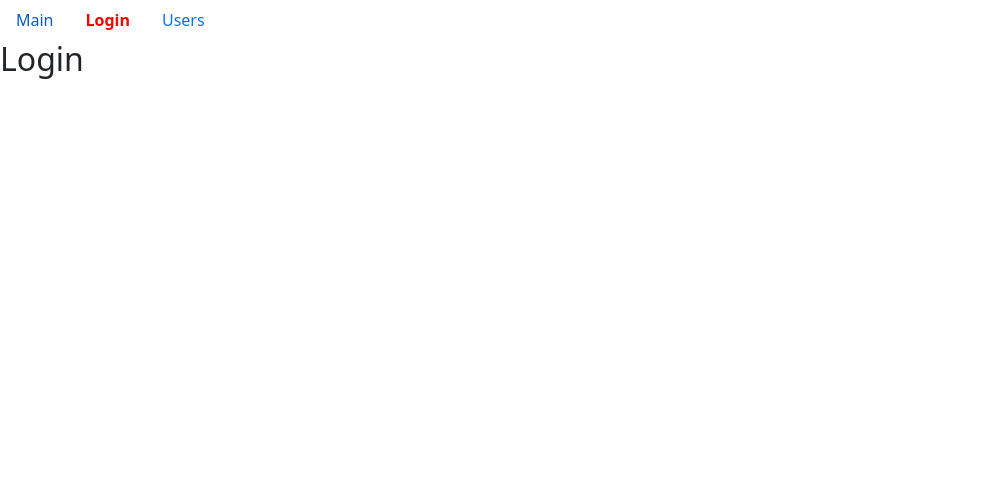
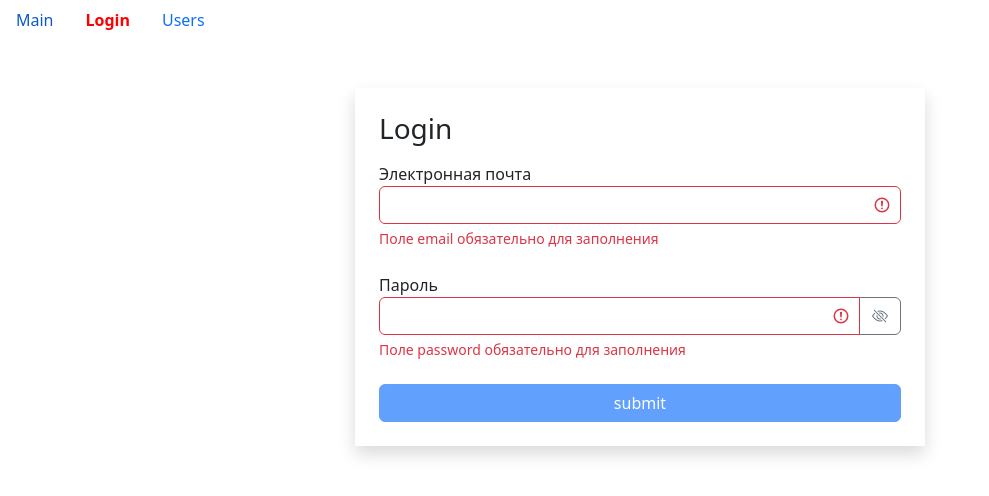
Before and after one commit to Victor-Shirshin/Fast-company, a React (Create React App) app: page /login in a window 1280 px wide. Shown: the top 496 px of the page, without its empty margins (0-989 px from the left). Built offline with nearby package versions, Linux system fonts and the light colour scheme.

Commit message:
refactor(Login.jsx): form added, added validation to the form

```diff
--- a/src/app/components/login.jsx
+++ b/src/app/components/login.jsx
@@ -1,7 +1,97 @@
-import React from "react";
+import React, { useState, useEffect } from "react";
+
+import TextField from "./textField";
+import { validator } from "../utils/validator.js";
 
 const Login = () => {
-  return <h2>Login</h2>;
+  const [data, setData] = useState({ email: "", password: "" });
+  const [errors, setErrors] = useState({});
+
+  const handleChange = ({ target }) => {
+    setData((prevState) => ({
+      ...prevState,
+      [target.name]: target.value
+    }));
+  };
+
+  const validatorConfig = {
+    email: {
+      isRequired: {
+        message: "Поле email обязательно для заполнения"
+      },
+      isEmail: {
+        message: "Email введён не корректно"
+      }
+    },
+    password: {
+      isRequired: {
+        message: "Поле password обязательно для заполнения"
+      },
+      isCapitalSymbol: {
+        message: "Пароль должнен содержать хотя бы одну заглавную букву"
+      },
+      isContainDigit: {
+        message: "Пароль должнен содержать хотя бы одно число"
+      },
+      min: {
+        message: "Пароль должнен состоять минимум из 8 символов",
+        value: 8
+      }
+    }
+  };
+
+  useEffect(() => {
+    validate();
+  }, [data]);
+
+  const validate = () => {
+    const errors = validator(data, validatorConfig);
+    setErrors(errors);
+    return Object.keys(errors).length === 0;
+  };
+
+  const isValid = Object.keys(errors).length === 0;
+
+  const handleSubmit = (e) => {
+    e.preventDefault();
+    const isValid = validate();
+    if (!isValid) return;
+    console.log("dataLogin.jsx", data);
+  };
+
+  return (
+    <div className="container mt-5">
+      <div className="row">
+        <div className="col-md-6 offset-md-3 p-4 shadow">
+          <h3 className="mb-3">Login</h3>
+          <form onSubmit={handleSubmit}>
+            <TextField
+              label="Электронная почта"
+              name="email"
+              value={data.email}
+              onChange={handleChange}
+              error={errors.email}
+            />
+            <TextField
+              label="Пароль"
+              type="password"
+              name="password"
+              value={data.password}
+              onChange={handleChange}
+              error={errors.password}
+            />
+            <button
+              className="btn btn-primary w-100 mx-auto"
+              type="submit"
+              disabled={!isValid}
+            >
+              submit
+            </button>
+          </form>
+        </div>
+      </div>
+    </div>
+  );
 };
 
 export default Login;
--- /dev/null
+++ b/src/app/components/textField.jsx
@@ -0,0 +1,53 @@
+import React, { useState } from "react";
+import PropTypes from "prop-types";
+
+const TextField = ({ label, type, name, value, onChange, error }) => {
+  const [showPassword, setShowPassword] = useState(false);
+
+  const getInputClasses = () => {
+    return "form-control" + (error ? " is-invalid" : "");
+  };
+
+  const toogleShowPassword = () => {
+    setShowPassword((prevState) => !prevState);
+  };
+
+  return (
+    <div className="mb-4">
+      <label htmlFor={name}>{label}</label>
+      <div className="input-group has-validation">
+        <input
+          type={showPassword ? "text" : type}
+          id={name}
+          value={value}
+          onChange={onChange}
+          name={name}
+          className={getInputClasses()}
+        />
+        {type === "password" && (
+          <button
+            className="btn btn-outline-secondary"
+            type="button"
+            onClick={toogleShowPassword}
+          >
+            <i className={"bi bi-eye" + (!showPassword ? "-slash" : "")}></i>
+          </button>
+        )}
+        {error && <div className="invalid-feedback">{error}</div>}
+      </div>
+    </div>
+  );
+};
+TextField.defaultProps = {
+  type: "text"
+};
+TextField.propTypes = {
+  label: PropTypes.string,
+  type: PropTypes.string,
+  name: PropTypes.string,
+  value: PropTypes.string,
+  onChange: PropTypes.func,
+  error: PropTypes.string
+};
+
+export default TextField;
--- /dev/null
+++ b/src/app/utils/validator.js
@@ -0,0 +1,47 @@
+export const validator = (data, config) => {
+  const errors = {};
+  function validate(validateMethod, data, config) {
+    let statusValidate;
+
+    switch (validateMethod) {
+      case "isRequired":
+        statusValidate = data.trim() === "";
+        break;
+      case "isEmail": {
+        const emailRegExp = /^\S+@\S+\.\S+$/g;
+        statusValidate = !emailRegExp.test(data);
+        break;
+      }
+      case "isCapitalSymbol": {
+        const capitalRegExp = /[A-Z]+/g;
+        statusValidate = !capitalRegExp.test(data);
+        break;
+      }
+      case "isContainDigit": {
+        const digitRegExp = /\d+/g;
+        statusValidate = !digitRegExp.test(data);
+        break;
+      }
+      case "min": {
+        statusValidate = data.length < config.value;
+        break;
+      }
+      default:
+        break;
+    }
+    if (statusValidate) return config.message;
+  }
+  for (const fieldName in data) {
+    for (const validateMethod in config[fieldName]) {
+      const error = validate(
+        validateMethod,
+        data[fieldName],
+        config[fieldName][validateMethod]
+      );
+      if (error && !errors[fieldName]) {
+        errors[fieldName] = error;
+      }
+    }
+  }
+  return errors;
+};
```
